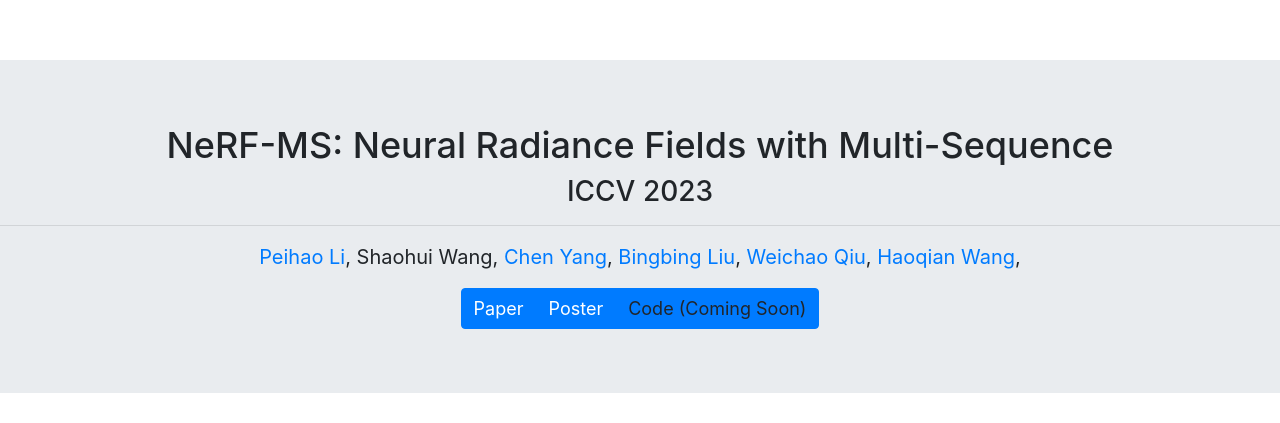
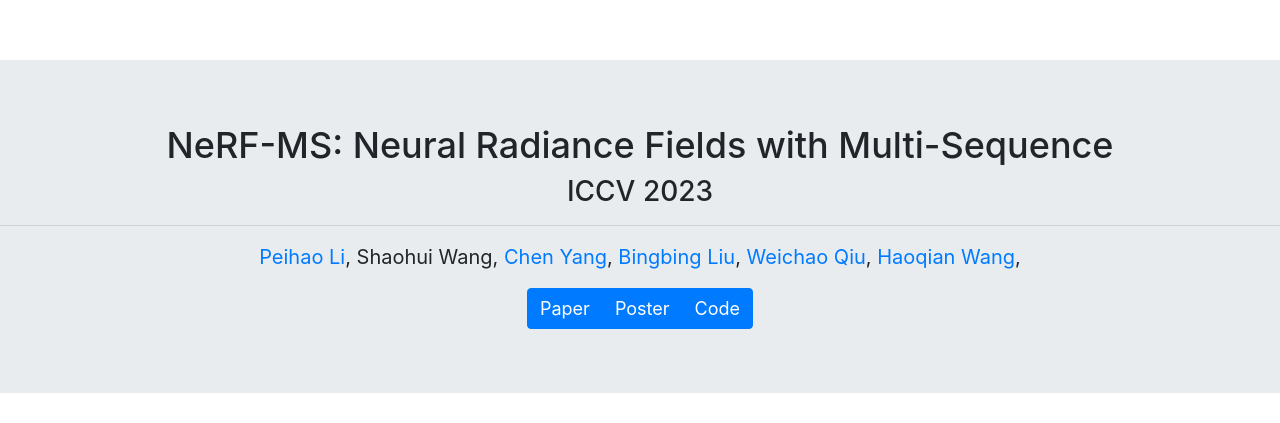
Before and after one commit to NeRF-MS/NeRF-MS.github.io, a plain HTML site: page index.html in a window 1280 px wide. Shown: the top 423 px of the page. Drawn offline with nearby package versions, Linux system fonts and the light colour scheme.

Commit message:
Update index.html

```diff
--- a/index.html
+++ b/index.html
@@ -41,7 +41,7 @@
     <div class="btn-group" role="group" aria-label="Top menu">
         <a class="btn btn-primary" href="https://openaccess.thecvf.com/content/ICCV2023/papers/Li_NeRF-MS_Neural_Radiance_Fields_with_Multi-Sequence_ICCV_2023_paper.pdf">Paper</a>
         <a class="btn btn-primary" href="./static/data/2323_NeRFMS_poster.pdf">Poster</a>
-        <a class="btn btn-primary">Code (Coming Soon)</a>
+        <a class="btn btn-primary" href="https://gitee.com/nerfms/nerfms_mindspore">Code</a>
 
     </div>
 </div>
```
